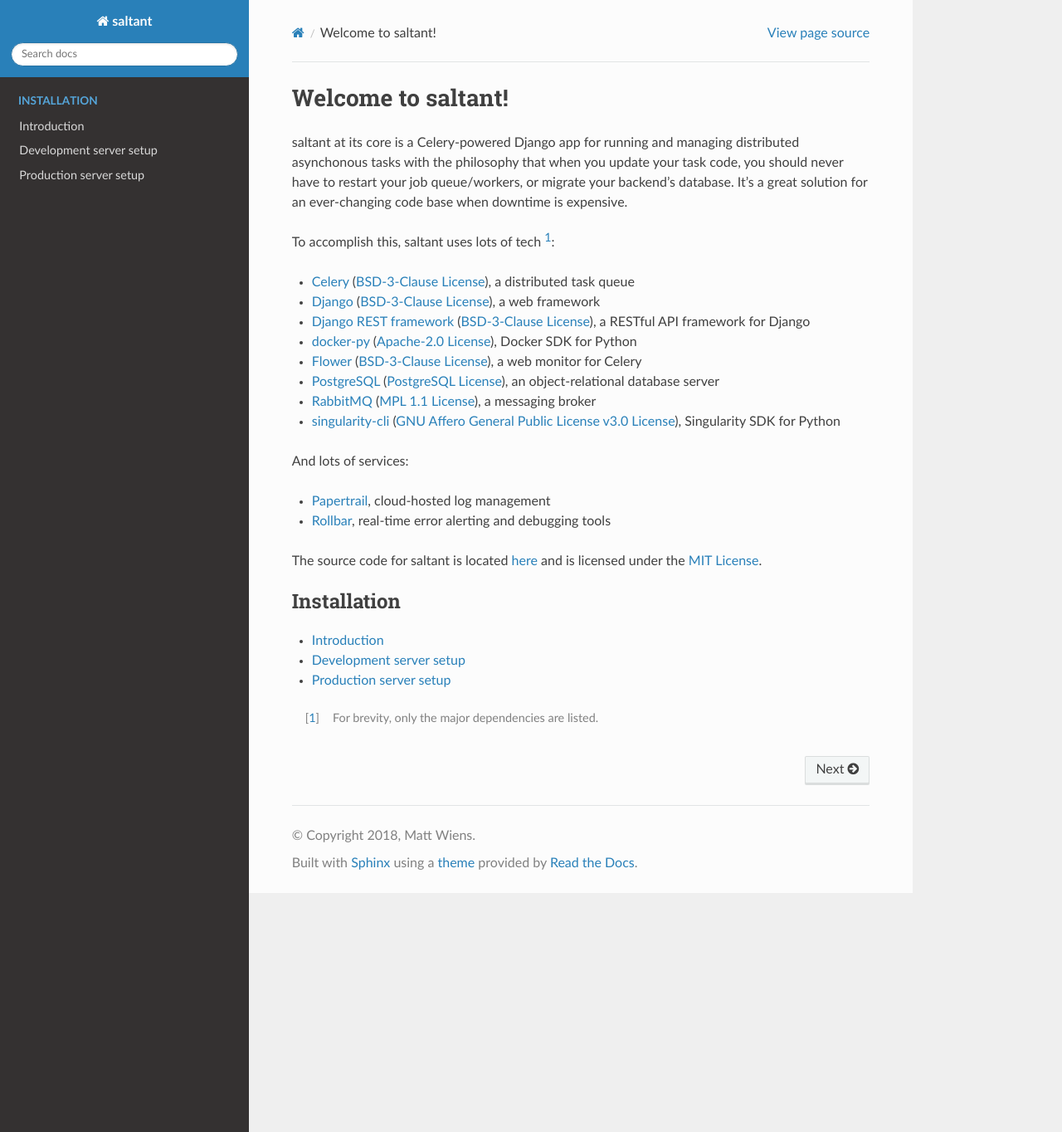
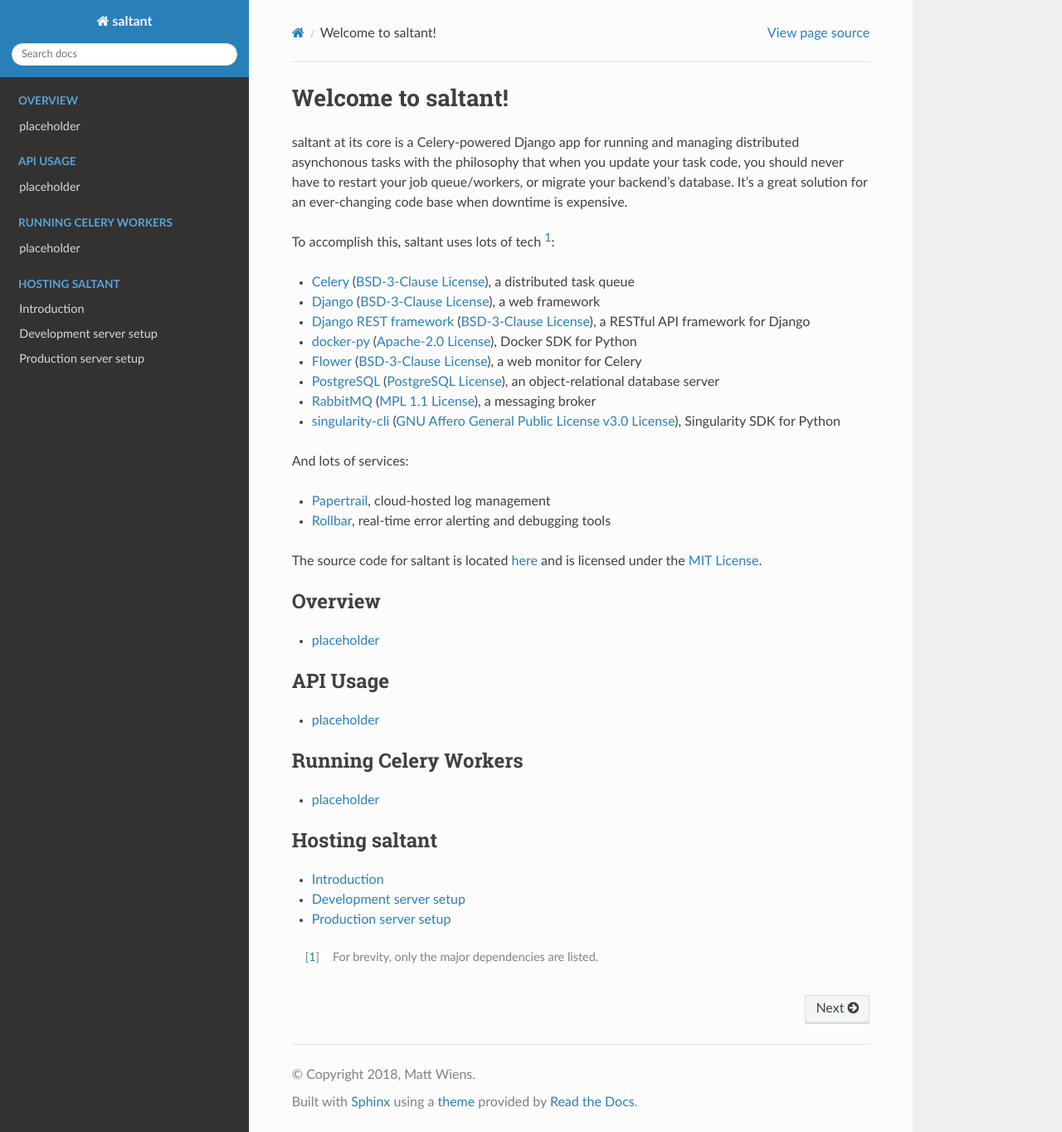
Before and after one commit to saltant-org/saltant, a Sphinx documentation site: the page built from docs/source/index.rst, in a window 1280 px wide and 1364 px high. Shown: the whole window at 83% size. Built offline with Sphinx 7.4.7 and the Read the Docs theme 2.0.0, drawn with Linux system fonts in a browser that asks for light colours.

Commit message:
Add skeleton for future docs structure

```diff
--- /dev/null
+++ b/docs/source/api/placeholder.rst
@@ -0,0 +1,4 @@
+placeholder
+===========
+
+write stuff here!
--- /dev/null
+++ b/docs/source/celery-workers/placeholder.rst
@@ -0,0 +1,4 @@
+placeholder
+===========
+
+write stuff here!
--- a/docs/source/installation/development.rst
+++ b/docs/source/hosting/development.rst
@@ -57,7 +57,7 @@
 <https://www.miniwebtool.com/django-secret-key-generator/>`_.
 
 We will fill in the rest of the ``.env`` as we continue through the
-installation instructions.
+hosting instructions.
 
 Setting up a PostgreSQL database
 --------------------------------
--- a/docs/source/installation/introduction.rst
+++ b/docs/source/hosting/introduction.rst
@@ -17,4 +17,4 @@
 One other note: saltant was designed with security in mind. With that
 said, improper setup can result in compromisable security. With *that*
 said, security considerations will be mentioned and made obvious in the
-installation instructions.
+hosting instructions.
--- a/docs/source/installation/production.rst
+++ b/docs/source/hosting/production.rst
@@ -6,8 +6,8 @@
 As mentioned in the :doc:`introduction <introduction>`, the steps you
 need to setup a saltant production server are very sensitive to your
 particular environment and implementation needs. Hence, for this section
-of installation instructions we will discuss *a* way to set up saltant
-in production, not *the* way (and not necessarily even the "best" way).
+of hosting instructions we will discuss *a* way to set up saltant in
+production, not *the* way (and not necessarily even the "best" way).
 
 Also note that production settings are finicky, and the packages
 mentioned here may change their interface over time! Make you sure you
--- a/docs/source/index.rst
+++ b/docs/source/index.rst
@@ -29,11 +29,29 @@
 
 .. toctree::
    :maxdepth: 1
-   :caption: Installation
+   :caption: Overview
 
-   installation/introduction
-   installation/development
-   installation/production
+   overview/placeholder
+
+.. toctree::
+   :maxdepth: 1
+   :caption: API Usage
+
+   api/placeholder
+
+.. toctree::
+   :maxdepth: 1
+   :caption: Running Celery Workers
+
+   celery-workers/placeholder
+
+.. toctree::
+   :maxdepth: 1
+   :caption: Hosting saltant
+
+   hosting/introduction
+   hosting/development
+   hosting/production
 
 .. Footnotes
 .. [#tech] For brevity, only the major dependencies are listed.
--- /dev/null
+++ b/docs/source/overview/placeholder.rst
@@ -0,0 +1,4 @@
+placeholder
+===========
+
+write stuff here!
```
